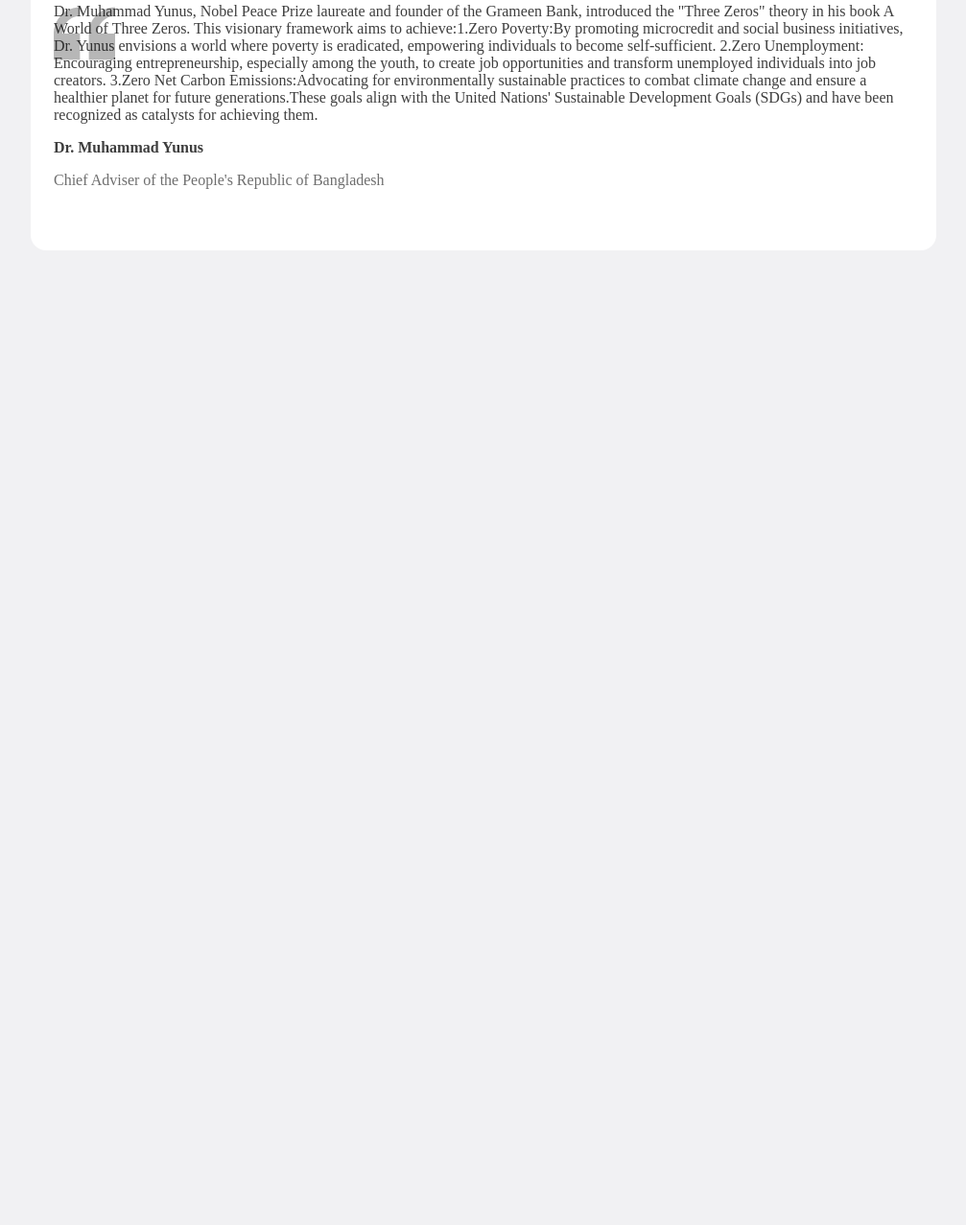
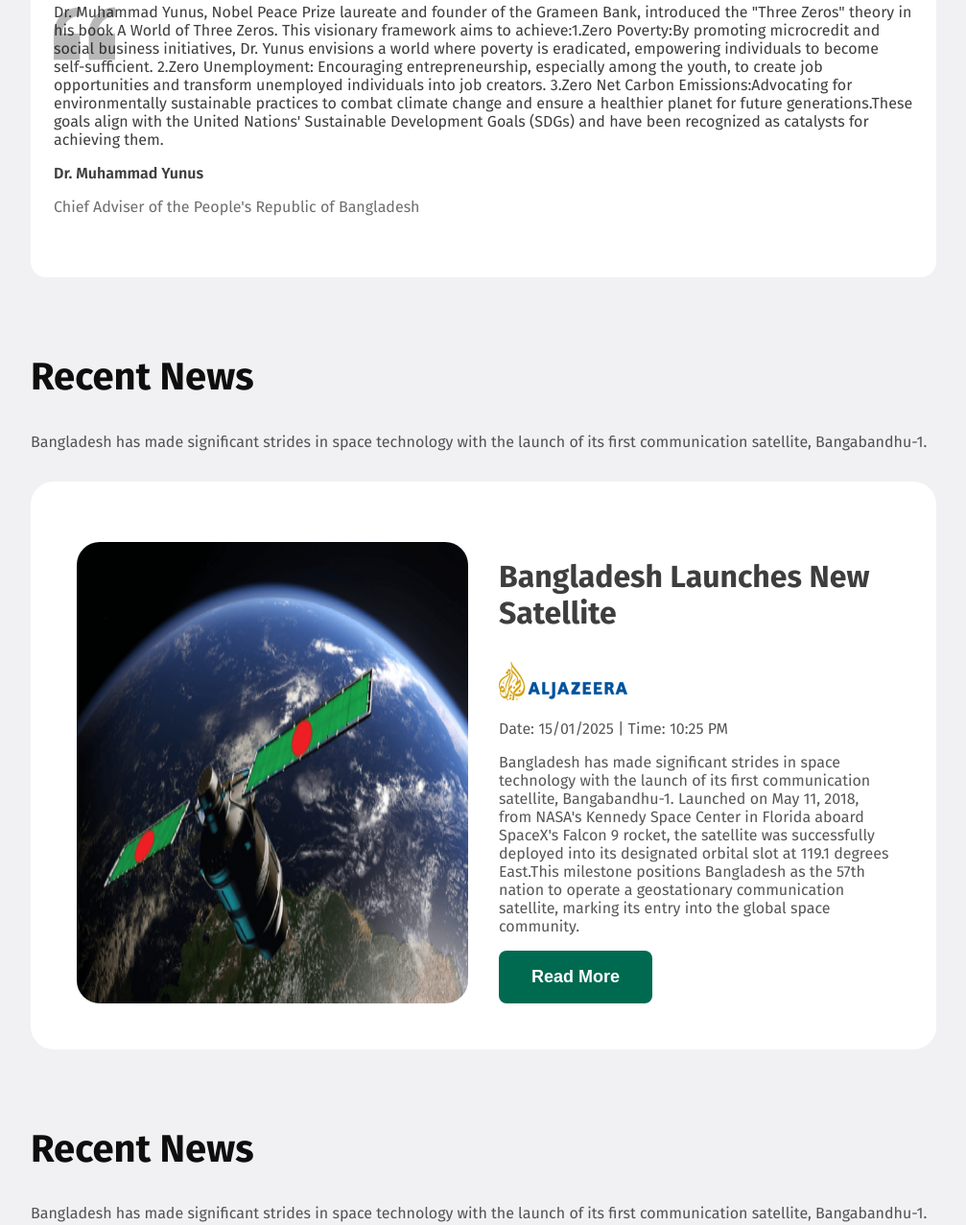
Before and after one commit to fahimsaroar04/project-a-new-bangladesh, a plain HTML site: page index.html in a window 1280 px wide. Shown: the part 1819-3096 px from the top of the page at 96% size, without its empty margins (136-1143 px from the left). Before the commit the page ends 2160 px from the top, so only its background shows below. Drawn offline with Linux system fonts and the light colour scheme.

Commit message:
Recent news of aljazeera about Bangladesh Launches New Satellite

```diff
--- a/index.html
+++ b/index.html
@@ -18,7 +18,7 @@
             <div class="hero-content">
                 <h3 class="hero-tag">Bangladesh 2.0</h3>
                 <h2 class="bold-text hero-text">Idea, innovation, vision and challenges in New Bangladesh.</h2>
-                <button class="hero-btn button">Explore New Bangladesh</button>
+                <button class="hero-btn button hero-hover">Explore New Bangladesh</button>
             </div>
             <div class="hero-image">
                 <img src="assets/hero.png" alt="">
@@ -89,6 +89,39 @@
 
 
 
+        <section class="news-container">
+            <h2 class="news-header">Recent News</h2>
+            <p class="news-text">Bangladesh has made significant strides in space technology with the launch of its first communication satellite, Bangabandhu-1. </p>
+
+            <div class="news-item">
+                <img class="satelite" src="assets/satelite.png" alt="">
+                <div class="info-container">
+                    <h3 class="info-title">Bangladesh Launches New Satellite</h3>
+                    <img src="assets/al-jazeera.png" alt="">
+                    <p class="info-text">Date: 15/01/2025 | Time: 10:25 PM</p>
+                    <p class="info-text">Bangladesh has made significant strides in space technology with the launch of its first communication satellite, Bangabandhu-1. Launched on May 11, 2018, from NASA's Kennedy Space Center in Florida aboard SpaceX's Falcon 9 rocket, the satellite was successfully deployed into its designated orbital slot at 119.1 degrees East.This milestone positions Bangladesh as the 57th nation to operate a geostationary communication satellite, marking its entry into the global space community.</p>
+                    <button class="hero-btn button">Read More</button>
+                </div>
+            </div>
+        </section>
+
+
+
+        <section class="news-container">
+            <h2 class="news-header">Recent News</h2>
+            <p class="news-text">Bangladesh has made significant strides in space technology with the launch of its first communication satellite, Bangabandhu-1. </p>
+
+            <div class="news-item">
+                <div class="info-container">
+                    <h3 class="info-title">Bangladesh Launches New Satellite</h3>
+                    <img src="assets/al-jazeera.png" alt="">
+                    <p class="info-text">Date: 15/01/2025 | Time: 10:25 PM</p>
+                    <p class="info-text">Bangladesh has made significant strides in space technology with the launch of its first communication satellite, Bangabandhu-1. Launched on May 11, 2018, from NASA's Kennedy Space Center in Florida aboard SpaceX's Falcon 9 rocket, the satellite was successfully deployed into its designated orbital slot at 119.1 degrees East.This milestone positions Bangladesh as the 57th nation to operate a geostationary communication satellite, marking its entry into the global space community.</p>
+                    <button class="hero-btn button">Read More</button>
+                </div>
+                <img class="satelite" src="assets/satelite.png" alt="">
+            </div>
+        </section>
 
     </main>
     <footer>
--- a/style/style.css
+++ b/style/style.css
@@ -1,6 +1,8 @@
+@import url('https://fonts.googleapis.com/css2?family=Fira+Sans:ital,wght@0,100;0,200;0,300;0,400;0,500;0,600;0,700;0,800;0,900;1,100;1,200;1,300;1,400;1,500;1,600;1,700;1,800;1,900&display=swap');
 /* General Styles */
 .body{
     background-color: #F1F1F3;
+    font-family: "Fira Sans", serif;
 }
 /* NAV VAR STYLE */
 nav{
@@ -12,8 +14,7 @@ nav{
     margin-right: 160px;
 }
 .nav-title{
-    /* width: 222px;
-    height: 38px; */
+
     margin: 31px 0px;
 }
 .sign-button{
@@ -61,7 +62,11 @@ nav{
     border: none;
     cursor: pointer;
     padding:  17px 34px;
+    font-size: 18px;
+    font-weight: 600;
+    border: none;
 }
+
 /* PILLAR STYLE */
 .pillars-container{
     margin: 0px 160px 80px 160px;
@@ -192,6 +197,44 @@ nav{
     color: #0E0E0E99;
 
 }
+/* RECENT NEWS */
+.news-container{
+    margin: 0px 160px 80px;
+
+}
+.news-header{
+    font-weight: bold;
+    font-size: 40px;
+    color: #0E0E0E;
+}
+.news-text{
+    font-size: 16px;
+    font-weight: 400;
+    color: #0E0E0EB2;
+    margin-bottom: 32px;
+}
+
+
+.news-item{
+    display: flex;
+    gap: 32px;
+    padding: 48px;
+    background-color: #FFFFFF;
+    border-radius: 24px;
+
+}
+
+.info-title{
+    color: #0E0E0ECC;
+    font-weight: bold;
+    font-size: 32px;
+}
+.info-text{
+    font-size: 16px;
+    font-weight: 400;
+    color: #0E0E0EB2;
+}
+
 /* shared style */
 
 .bold-text{
@@ -218,3 +261,7 @@ nav{
     color: #0E0E0EB2;
     font-weight: 400;
 }
+.satelite{
+    border-radius: 24px;
+    margin-top: 15px;
+}
```
